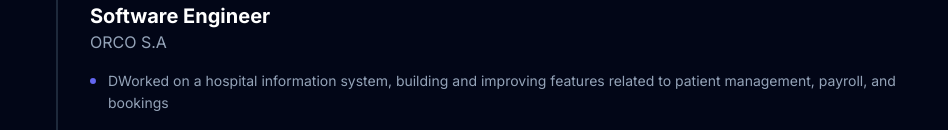
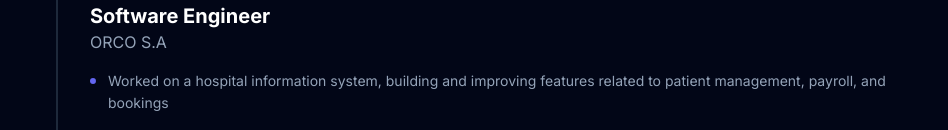
Before and after one commit to giannistsipos97/my-capstone-portfolio, an Angular app: page /about in a window 1280 px wide. Shown: the part 820-950 px from the top of the page, without its empty margins (160-1108 px from the left). Built offline with nearby package versions, Linux system fonts and the light colour scheme.

Commit message:
spelling mistake in about page

```diff
--- a/src/app/features/about/about.component.ts
+++ b/src/app/features/about/about.component.ts
@@ -64,7 +64,7 @@ export class AboutComponent {
       role: 'Software Engineer',
       company: 'ORCO S.A',
       points: [
-        'DWorked on a hospital information system, building and improving features related to patient management, payroll, and bookings',
+        'Worked on a hospital information system, building and improving features related to patient management, payroll, and bookings',
         'Collaborated daily with other developers and team members to understand requirements and deliver new functionality',
         'Handled and resolved 100+ support tickets, making sure issues were prioritized and communicated clearly with users',
         'Took responsibility for specific parts of the system (like patient management and HR tools), helping coordinate fixes and improvements.',
```
